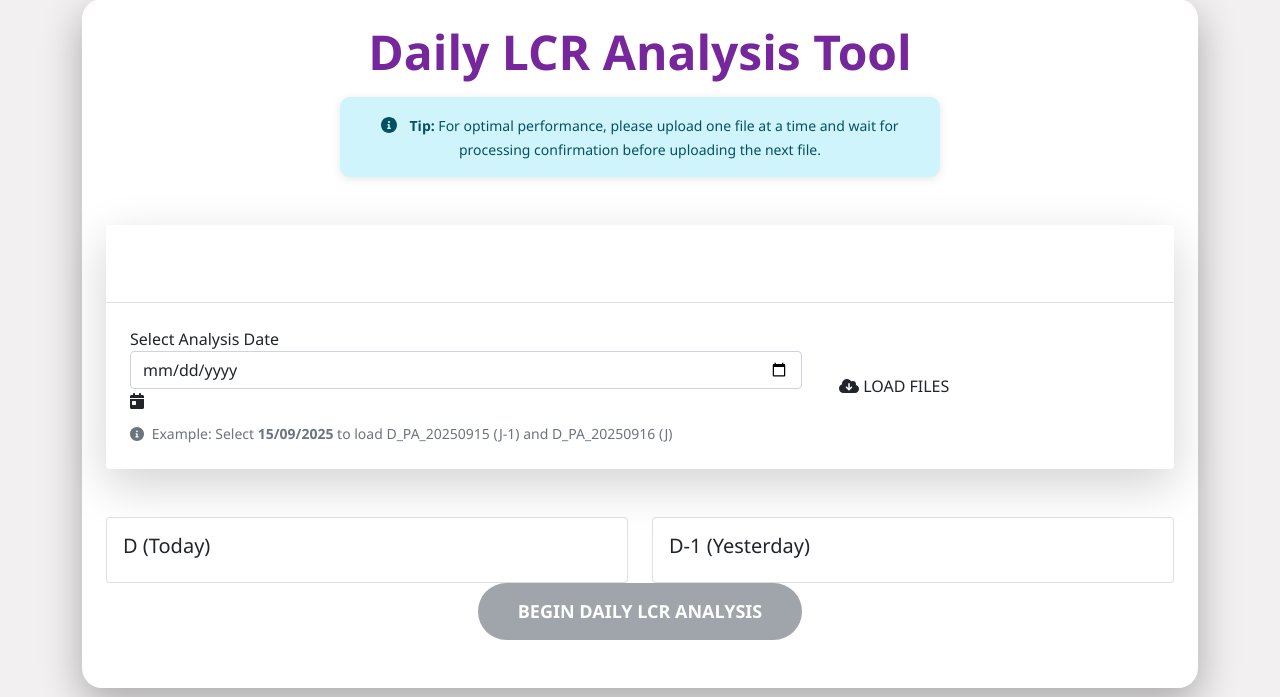
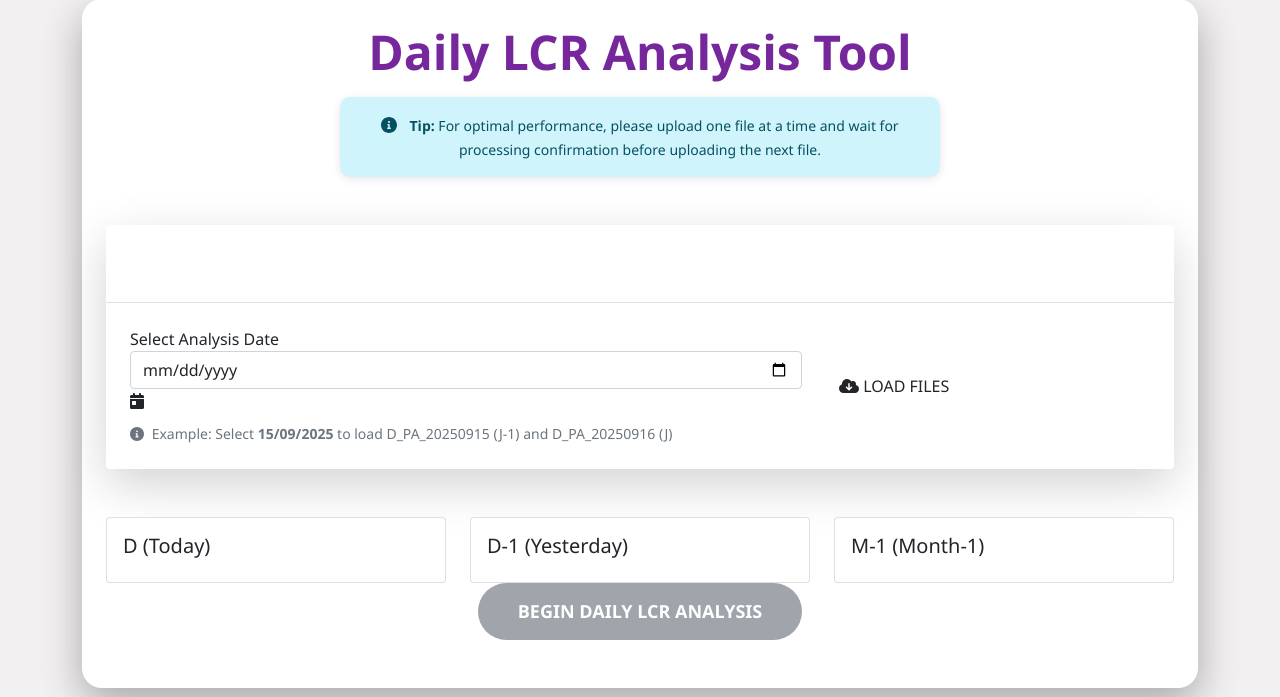
Before and after one commit to DanielGuez16/test, a FastAPI app: template templates/index2.html in a window 1280 px wide. Shown: the part 123-820 px from the top of the page. Run offline with FastAPI, Linux system fonts and the light colour scheme; the template is opened without the code that fills it, so the values that code supplies are empty; some libraries are stand-ins or nearby versions.

```diff
--- a/templates/index2.html
+++ b/templates/index2.html
@@ -94,7 +94,7 @@
 
             <!-- Conserver les sections de statut -->
             <div class="row upload-cards">
-                <div class="col-md-6">
+                <div class="col-md-4">
                     <div class="card h-100">
                         <div class="card-body">
                             <h5 class="card-title">D (Today)</h5>
@@ -102,11 +102,19 @@
                         </div>
                     </div>
                 </div>
-                <div class="col-md-6">
+                <div class="col-md-4">
                     <div class="card h-100">
                         <div class="card-body">
                             <h5 class="card-title">D-1 (Yesterday)</h5>
                             <div id="statusJ1"></div>
+                        </div>
+                    </div>
+                </div>
+                <div class="col-md-4">
+                    <div class="card h-100">
+                        <div class="card-body">
+                            <h5 class="card-title">M-1 (Month-1)</h5>
+                            <div id="statusM1"></div>
                         </div>
                     </div>
                 </div>
```
Also changed, not shown: static/js/main2.js (+12 -7 lines).
